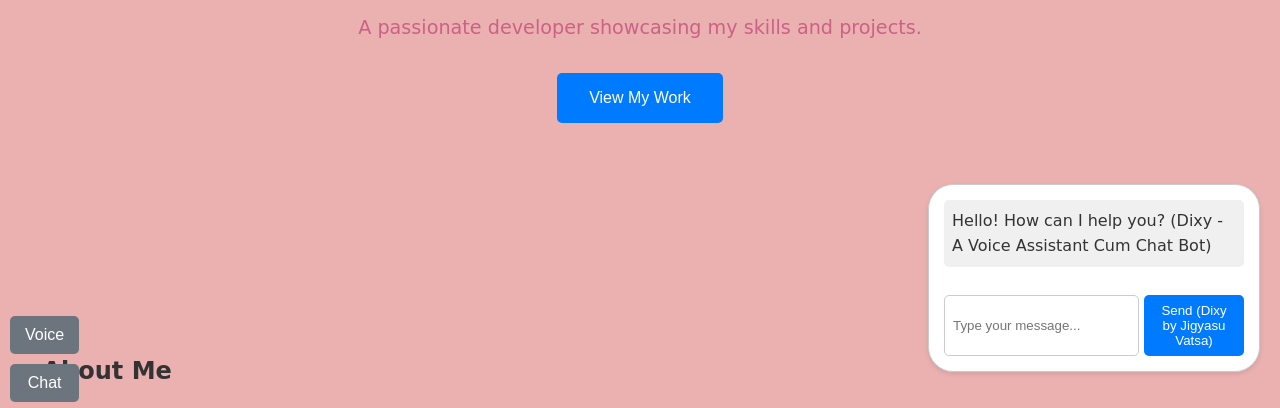
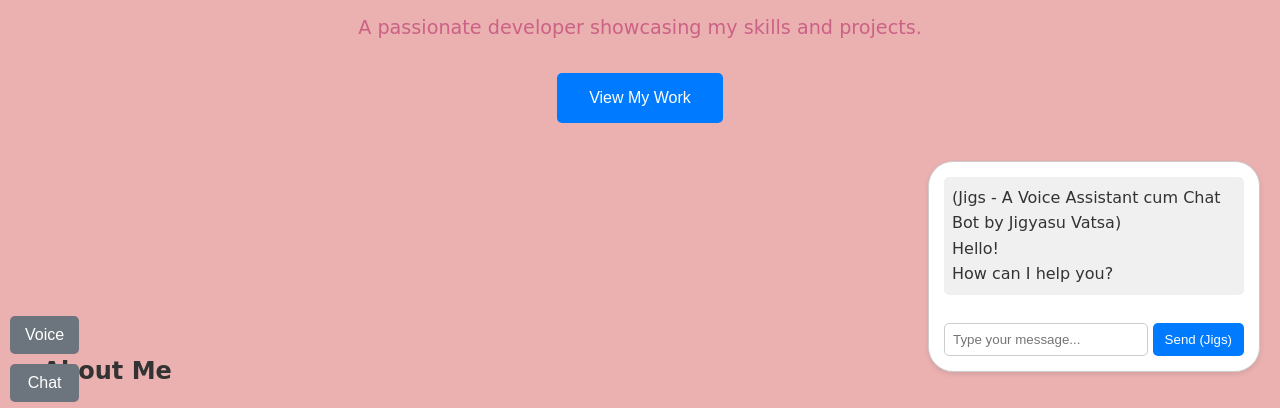
Before and after one commit to Jigyasu-vatsa/Dixy-A_Voice_Assistant_Cum_Chat_Bot_for_Social_Platforms, a plain HTML site: page index.html in a window 1280 px wide. Both pictures are taken after a click on the button "Chat". Shown: the part 388-796 px from the top of the page. Drawn offline with Linux system fonts and the light colour scheme; no server answers.

Commit message:
Update index.html

```diff
--- a/index.html
+++ b/index.html
@@ -160,16 +160,16 @@
 
     <div id="voice-assistant-container" class="hidden">
         <div id="voice-output"></div>
-        <button id="start-voice">Dixy - A Voice Assistant</button>
+        <button id="start-voice">Jigs - A Voice Assistant</button>
     </div>
 
     <div id="chatbot-container" class="hidden">
         <div id="chat-log">
-            <div class="chatbot-message">Hello! How can I help you? (Dixy - A Voice Assistant Cum Chat Bot)</div>
+            <div class="chatbot-message">(Jigs - A Voice Assistant cum Chat Bot by Jigyasu Vatsa)<br>Hello!<br>How can I help you?</div>
         </div>
         <div id="chat-input-area">
             <input type="text" id="chat-input" placeholder="Type your message...">
-            <button id="send-chat">Send (Dixy by Jigyasu Vatsa)</button>
+            <button id="send-chat">Send (Jigs)</button>
         </div>
     </div>
 
```
